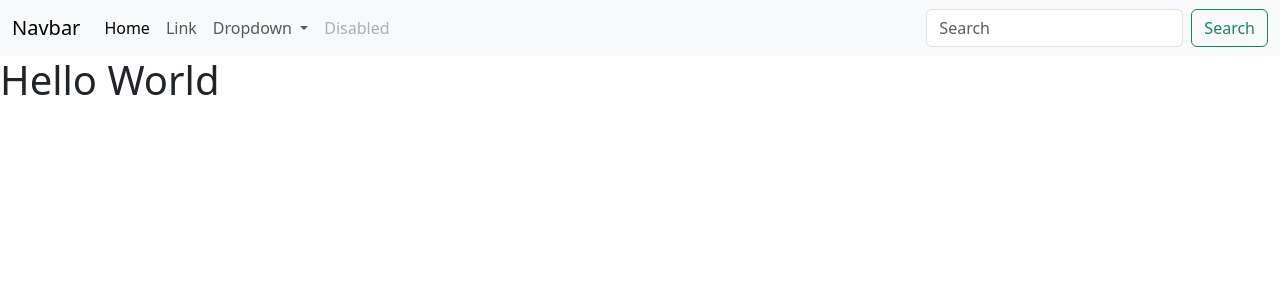
After one commit to BlebaSbluzu/KorellaProject, a PHP site: page /home.php in a window 1280 px wide. The commit adds this page. Shown: the top 300 px of the page. Run offline with PHP 8.4, Linux system fonts and the light colour scheme.

Commit message:
split navbar and home

```diff
--- /dev/null
+++ b/home.php
@@ -0,0 +1,3 @@
+<?php require "navbar.php"; ?>
+
+<h1><?php echo 'Hello World'; ?></h1>
--- a/index.php
+++ b/navbar.php
@@ -50,7 +50,7 @@
 </nav>
 
 
-<h1><?php echo 'Hello World'; ?></h1>
+
 
 <script src="https://cdn.jsdelivr.net/npm/bootstrap@5.3.2/dist/js/bootstrap.bundle.min.js" integrity="sha384-C6RzsynM9kWDrMNeT87bh95OGNyZPhcTNXj1NW7RuBCsyN/o0jlpcV8Qyq46cDfL" crossorigin="anonymous"></script>
 <script src="index.js"></script>
```
